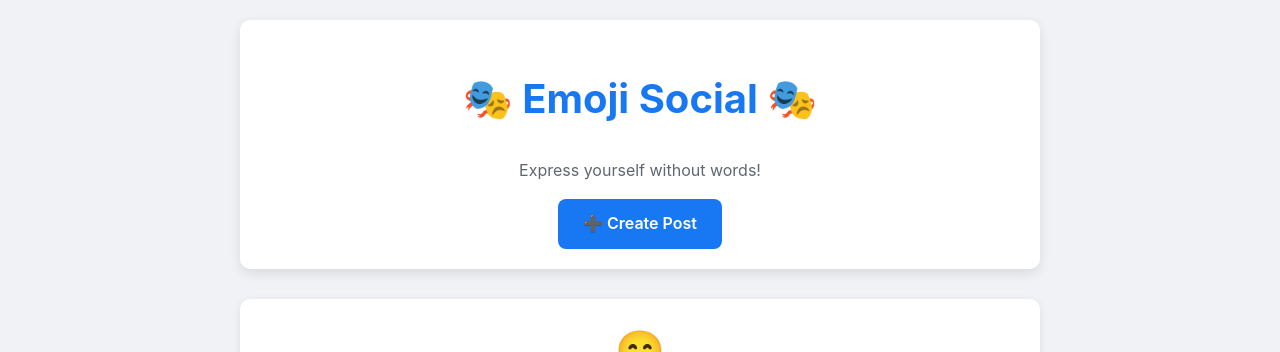
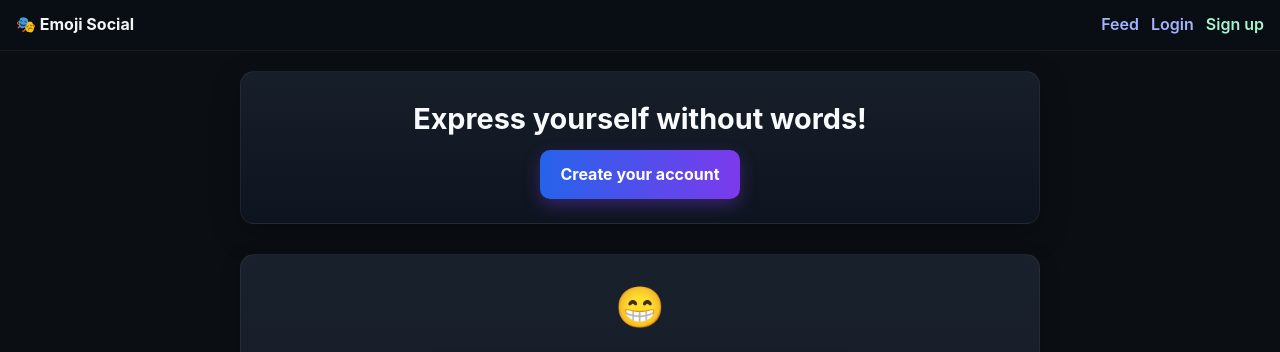
Before and after one commit to robdreamville/meme-social-app, a Flask app: page / in a window 1280 px wide. Shown: the top 352 px of the page. Run offline with Flask 3, Linux system fonts and the light colour scheme; data comes from the database, SQL or seed files in the repository; both versions use the stored data as it was after the commit.

Commit message:
Add user authentication, voting system, and dark mode design
Co-authored-by: robertogaldamez1997 <robertogaldamez1997@gmail.com>

```diff
--- a/app.py
+++ b/app.py
@@ -4,20 +4,39 @@ import os
 import requests
 from datetime import datetime
 from dotenv import load_dotenv
+from flask_login import LoginManager, login_user, login_required, logout_user, current_user, UserMixin
+from werkzeug.security import generate_password_hash, check_password_hash
 
 # Load environment variables from .env file
 load_dotenv()
 
 app = Flask(__name__)
-app.config['SECRET_KEY'] = 'your-secret-key-here'
-app.config['SQLALCHEMY_DATABASE_URI'] = 'sqlite:///emoji_social.db'
+app.config['SECRET_KEY'] = os.getenv('SECRET_KEY', 'your-secret-key-here')
+app.config['SQLALCHEMY_DATABASE_URI'] = os.getenv('DATABASE_URL', 'sqlite:///emoji_social.db')
+app.config['SQLALCHEMY_TRACK_MODIFICATIONS'] = False
 
 # Add your Giphy API key here
 GIPHY_API_KEY = os.getenv('GIPHY_API_KEY')  # Replace with your actual key
 
 db = SQLAlchemy(app)
 
+login_manager = LoginManager(app)
+login_manager.login_view = 'login'
+
 # Database Models
+class User(UserMixin, db.Model):
+    id = db.Column(db.Integer, primary_key=True)
+    username = db.Column(db.String(80), unique=True, nullable=False)
+    password_hash = db.Column(db.String(255), nullable=False)
+    created_at = db.Column(db.DateTime, default=datetime.utcnow)
+
+    def set_password(self, password: str) -> None:
+        self.password_hash = generate_password_hash(password)
+
+    def check_password(self, password: str) -> bool:
+        return check_password_hash(self.password_hash, password)
+
+
 class Post(db.Model):
     id = db.Column(db.Integer, primary_key=True)
     gif_url = db.Column(db.String(500))   # For Giphy URLs
@@ -26,6 +45,20 @@ class Post(db.Model):
     downvotes = db.Column(db.Integer, default=0)
     created_at = db.Column(db.DateTime, default=datetime.utcnow)
 
+
+class Vote(db.Model):
+    id = db.Column(db.Integer, primary_key=True)
+    user_id = db.Column(db.Integer, db.ForeignKey('user.id'), nullable=False)
+    post_id = db.Column(db.Integer, db.ForeignKey('post.id'), nullable=False)
+    value = db.Column(db.Integer, nullable=False)  # 1 for upvote, -1 for downvote
+    created_at = db.Column(db.DateTime, default=datetime.utcnow)
+    __table_args__ = (db.UniqueConstraint('user_id', 'post_id', name='uix_user_post'),)
+
+
+@login_manager.user_loader
+def load_user(user_id):
+    return User.query.get(int(user_id))
+
 # Create tables
 with app.app_context():
     db.create_all()
@@ -33,9 +66,14 @@ with app.app_context():
 @app.route('/')
 def home():
     posts = Post.query.order_by(Post.created_at.desc()).all()
-    return render_template('index.html', posts=posts)
+    user_votes = {}
+    if current_user.is_authenticated:
+        votes = Vote.query.filter(Vote.user_id == current_user.id).all()
+        user_votes = {vote.post_id: vote.value for vote in votes}
+    return render_template('index.html', posts=posts, user_votes=user_votes)
 
 @app.route('/post', methods=['GET', 'POST'])
+@login_required
 def create_post():
     if request.method == 'POST':
         emoji_text = request.form.get('emoji_text', '').strip()
@@ -60,6 +98,48 @@ def create_post():
 
     return render_template('create_post.html')
 
+@app.route('/signup', methods=['GET', 'POST'])
+def signup():
+    if request.method == 'POST':
+        username = request.form.get('username', '').strip().lower()
+        password = request.form.get('password', '').strip()
+        if not username or not password:
+            flash('Username and password are required.', 'error')
+            return render_template('signup.html')
+        if User.query.filter_by(username=username).first():
+            flash('Username already taken.', 'error')
+            return render_template('signup.html')
+        user = User(username=username)
+        user.set_password(password)
+        db.session.add(user)
+        db.session.commit()
+        login_user(user)
+        flash('Welcome aboard! 🎉', 'success')
+        return redirect(url_for('home'))
+    return render_template('signup.html')
+
+@app.route('/login', methods=['GET', 'POST'])
+def login():
+    if request.method == 'POST':
+        username = request.form.get('username', '').strip().lower()
+        password = request.form.get('password', '').strip()
+        user = User.query.filter_by(username=username).first()
+        if not user or not user.check_password(password):
+            flash('Invalid credentials.', 'error')
+            return render_template('login.html')
+        login_user(user)
+        flash('Logged in successfully.', 'success')
+        next_url = request.args.get('next')
+        return redirect(next_url or url_for('home'))
+    return render_template('login.html')
+
+@app.route('/logout')
+@login_required
+def logout():
+    logout_user()
+    flash('Logged out.', 'success')
+    return redirect(url_for('home'))
+
 @app.route('/api/search-gifs')
 def search_gifs():
     query = request.args.get('q', '')
@@ -68,7 +148,8 @@ def search_gifs():
 
     try:
         print(f"Searching Giphy for: {query}")
-        print(f"Using API key: {GIPHY_API_KEY[:10]}...")  # Only show first 10 chars for security
+        if GIPHY_API_KEY:
+            print(f"Using API key: {GIPHY_API_KEY[:10]}...")  # Only show first 10 chars for security
 
         response = requests.get(
             'https://api.giphy.com/v1/gifs/search',
@@ -95,12 +176,42 @@ def search_gifs():
         return jsonify({'data': []})
 
 @app.route('/vote/<int:post_id>/<vote_type>')
+@login_required
 def vote(post_id, vote_type):
     post = Post.query.get_or_404(post_id)
-    if vote_type == 'up':
-        post.upvotes += 1
-    elif vote_type == 'down':
-        post.downvotes += 1
+    vote = Vote.query.filter_by(user_id=current_user.id, post_id=post_id).first()
+
+    if vote_type not in ('up', 'down'):
+        flash('Invalid vote action.', 'error')
+        return redirect(url_for('home'))
+
+    new_value = 1 if vote_type == 'up' else -1
+
+    if vote is None:
+        # First time voting on this post
+        vote = Vote(user_id=current_user.id, post_id=post_id, value=new_value)
+        if new_value == 1:
+            post.upvotes += 1
+        else:
+            post.downvotes += 1
+        db.session.add(vote)
+    else:
+        if vote.value == new_value:
+            # Same vote clicked again -> remove vote
+            if vote.value == 1:
+                post.upvotes = max(0, post.upvotes - 1)
+            else:
+                post.downvotes = max(0, post.downvotes - 1)
+            db.session.delete(vote)
+        else:
+            # Switch vote
+            if new_value == 1:
+                post.upvotes += 1
+                post.downvotes = max(0, post.downvotes - 1)
+            else:
+                post.downvotes += 1
+                post.upvotes = max(0, post.upvotes - 1)
+            vote.value = new_value
 
     db.session.commit()
     return redirect(url_for('home'))
--- a/requirements.txt
+++ b/requirements.txt
@@ -17,3 +17,4 @@ SQLAlchemy==2.0.42
 typing_extensions==4.14.1
 urllib3==2.5.0
 Werkzeug==3.1.3
+Flask-Login==0.6.3
--- a/static/style.css
+++ b/static/style.css
@@ -1,14 +1,36 @@
 /* General Styles */
 body {
     font-family: 'Inter', sans-serif;
-    background-color: #f0f2f5;
-    color: #1c1e21;
+    background-color: #0b0f14;
+    color: #e5e7eb;
     margin: 0;
     line-height: 1.6;
 }
 
 /* Add Google Font */
 @import url('https://fonts.googleapis.com/css2?family=Inter:wght@400;600;700&display=swap');
+
+/* Top Navigation */
+.top-nav {
+    position: sticky;
+    top: 0;
+    z-index: 50;
+    backdrop-filter: saturate(180%) blur(10px);
+    background: rgba(11, 15, 20, 0.7);
+    border-bottom: 1px solid rgba(255, 255, 255, 0.06);
+    display: flex;
+    align-items: center;
+    justify-content: space-between;
+    padding: 12px 16px;
+}
+.brand {
+    font-weight: 700;
+    color: #f3f4f6;
+}
+.nav-actions { display: flex; align-items: center; gap: 12px; }
+.nav-link { color: #a5b4fc; text-decoration: none; font-weight: 600; }
+.nav-link.emphasis { color: #a7f3d0; }
+.welcome { color: #9ca3af; font-size: 0.95em; }
 
 /* Main container */
 .container {
@@ -19,59 +41,67 @@ body {
 
 /* Header */
 .header {
-    background: #fff;
-    padding: 20px;
-    border-radius: 10px;
-    box-shadow: 0 4px 12px rgba(0, 0, 0, 0.1);
+    background: linear-gradient(180deg, rgba(31, 41, 55, 0.6), rgba(17, 24, 39, 0.6));
+    padding: 24px;
+    border-radius: 14px;
+    box-shadow: 0 10px 30px rgba(0, 0, 0, 0.3);
     text-align: center;
     margin-bottom: 30px;
+    border: 1px solid rgba(255, 255, 255, 0.06);
 }
 
 .header h1 {
-    font-size: 2.5em;
+    font-size: 1.8em;
     font-weight: 700;
-    color: #1877f2;
+    color: #f9fafb;
+    margin: 0 0 8px;
 }
 
 .header p {
-    color: #606770;
+    color: #9ca3af;
 }
 
 /* Create Post Button */
 .post-btn {
-    background-color: #1877f2;
+    background: linear-gradient(90deg, #2563eb, #7c3aed);
     color: #fff;
-    padding: 12px 25px;
+    padding: 12px 20px;
     text-decoration: none;
-    border-radius: 8px;
-    font-weight: 600;
-    transition: background-color 0.3s;
+    border-radius: 10px;
+    font-weight: 700;
+    transition: transform 0.15s ease, box-shadow 0.2s ease;
     display: inline-block;
+    box-shadow: 0 6px 16px rgba(124, 58, 237, 0.35);
 }
+.post-btn.small { padding: 8px 14px; font-weight: 600; }
+.post-btn:hover { transform: translateY(-1px); box-shadow: 0 10px 22px rgba(124, 58, 237, 0.45); }
 
-.post-btn:hover {
-    background-color: #166fe5;
-}
+/* Alerts */
+.alert { padding: 12px 14px; border-radius: 8px; margin: 12px 0; font-weight: 600; }
+.alert-success { background: rgba(16, 185, 129, 0.15); color: #a7f3d0; border: 1px solid rgba(16, 185, 129, 0.3); }
+.alert-error { background: rgba(239, 68, 68, 0.15); color: #fecaca; border: 1px solid rgba(239, 68, 68, 0.3); }
 
 /* Post Styling */
 .post {
-    background: #fff;
-    border-radius: 10px;
+    background: linear-gradient(180deg, rgba(31, 41, 55, 0.7), rgba(17, 24, 39, 0.7));
+    border-radius: 14px;
     padding: 20px;
     margin-bottom: 20px;
-    box-shadow: 0 2px 8px rgba(0, 0, 0, 0.08);
+    box-shadow: 0 6px 18px rgba(0, 0, 0, 0.35);
+    border: 1px solid rgba(255, 255, 255, 0.06);
 }
 
 .post-content {
     text-align: center;
     font-size: 2.5em;
-    margin-bottom: 20px;
+    margin-bottom: 16px;
 }
 
 .post-image {
     max-width: 100%;
     height: auto;
-    border-radius: 8px;
+    border-radius: 10px;
+    box-shadow: 0 8px 16px rgba(0,0,0,0.35);
 }
 
 /* Vote Section */
--- a/templates/index.html
+++ b/templates/index.html
@@ -7,11 +7,31 @@
     <link rel="stylesheet" href="{{ url_for('static', filename='style.css') }}">
 </head>
 <body>
+    <nav class="top-nav">
+        <div class="brand">🎭 Emoji Social</div>
+        <div class="nav-actions">
+            <a href="{{ url_for('home') }}" class="nav-link">Feed</a>
+            {% if current_user.is_authenticated %}
+                <a href="{{ url_for('create_post') }}" class="post-btn small">➕ Create</a>
+                <span class="welcome">Hi, {{ current_user.username }}</span>
+                <a href="{{ url_for('logout') }}" class="nav-link">Logout</a>
+            {% else %}
+                <a href="{{ url_for('login') }}" class="nav-link">Login</a>
+                <a href="{{ url_for('signup') }}" class="nav-link emphasis">Sign up</a>
+            {% endif %}
+        </div>
+    </nav>
+
     <div class="container">
         <div class="header">
-            <h1>🎭 Emoji Social 🎭</h1>
-            <p>Express yourself without words!</p>
-            <a href="{{ url_for('create_post') }}" class="post-btn">➕ Create Post</a>
+            <h1>Express yourself without words!</h1>
+            {% if current_user.is_authenticated %}
+                <a href="{{ url_for('create_post') }}" class="post-btn">➕ Create Post</a>
+            {% else %}
+                <div class="cta-auth">
+                    <a href="{{ url_for('signup') }}" class="post-btn">Create your account</a>
+                </div>
+            {% endif %}
         </div>
 
         {% with messages = get_flashed_messages(with_categories=true) %}
@@ -37,13 +57,14 @@
                     {% endif %}
 
                     <div class="vote-section">
-                        <a href="{{ url_for('vote', post_id=post.id, vote_type='up') }}" class="vote-btn upvote">
+                        {% set my_vote = user_votes.get(post.id) if user_votes else None %}
+                        <a href="{{ url_for('vote', post_id=post.id, vote_type='up') }}" class="vote-btn upvote {% if my_vote == 1 %}active{% endif %}">
                             <span>👍</span> {{ post.upvotes }}
                         </a>
 
                         <span class="score">Score: {{ post.upvotes - post.downvotes }}</span>
 
-                        <a href="{{ url_for('vote', post_id=post.id, vote_type='down') }}" class="vote-btn downvote">
+                        <a href="{{ url_for('vote', post_id=post.id, vote_type='down') }}" class="vote-btn downvote {% if my_vote == -1 %}active{% endif %}">
                             <span>👎</span> {{ post.downvotes }}
                         </a>
                     </div>
```
Also changed, not shown: other parts of static/style.css (+61 -100 lines), templates/create_post.html (+17 -3 lines), templates/login.html (added, +41 -0 lines), templates/signup.html (added, +41 -0 lines), instance/emoji_social.db.
